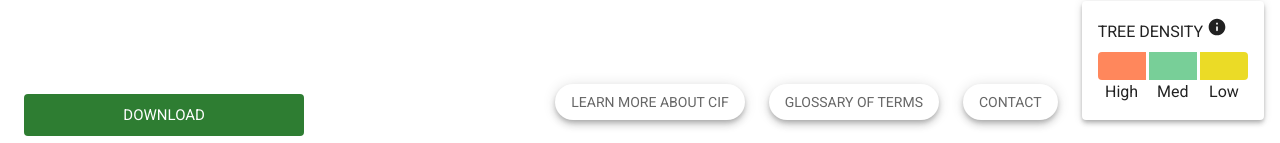
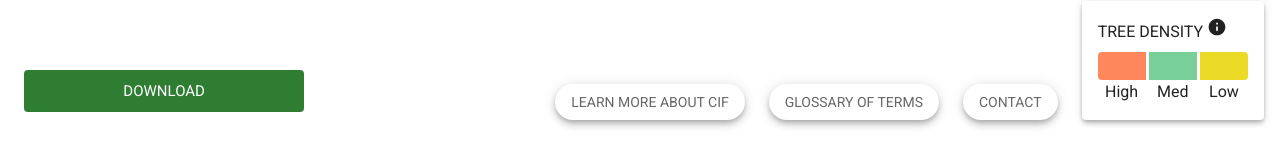
Before and after one commit to sparkgeo/cif-urban-forest-webapp, a React (Vite) app: page / in a window 1280 px wide. Shown: the part 640-783 px from the top of the page. Built offline with nearby package versions, Linux system fonts and the light colour scheme; no server answers.

Commit message:
Pin download button inplace

```diff
--- a/src/components/SidebarLeft.tsx
+++ b/src/components/SidebarLeft.tsx
@@ -15,6 +15,7 @@ import { SpeciesFilter } from './SpeciesFilter'
 import { themeMui } from '../globalStyles/themeMui'
 import { DownloadModalContent } from './DownloadModalContent'
 import { TreeDiameterFilter } from './TreeDiameterFilter'
+import { theme } from '../globalStyles/theme'
 
 const SideBarWrapper = styled('div')`
   padding: ${themeMui.spacing(3)};
@@ -48,6 +49,17 @@ const DownloadForm = styled('form')`
   flex-direction: column;
   justify-content: space-between;
   flex-grow: 1;
+`
+
+const DownloadButtonWrapper = styled('div')`
+  background-color: ${theme.color.white};
+  bottom: -${themeMui.spacing(3)};
+  margin-top: ${themeMui.spacing(3)};
+  padding-bottom: ${themeMui.spacing(3)};
+  position: sticky;
+  & button {
+    width: 100%;
+  }
 `
 
 interface SidebarProps {
@@ -148,7 +160,7 @@ export function Sidebar({
                     setSearchParametersAndUpdateTrees={setSearchParametersAndUpdateTrees}
                   />
                 </div>
-
+                <DownloadButtonWrapper>
                   <Button
                     variant="contained"
                     color="success"
@@ -159,6 +171,7 @@ export function Sidebar({
                   >
                     Download
                   </Button>
+                </DownloadButtonWrapper>
               </DownloadForm>
             </>
           )}
```
Lines whose indentation alone changed are shown as unchanged.
